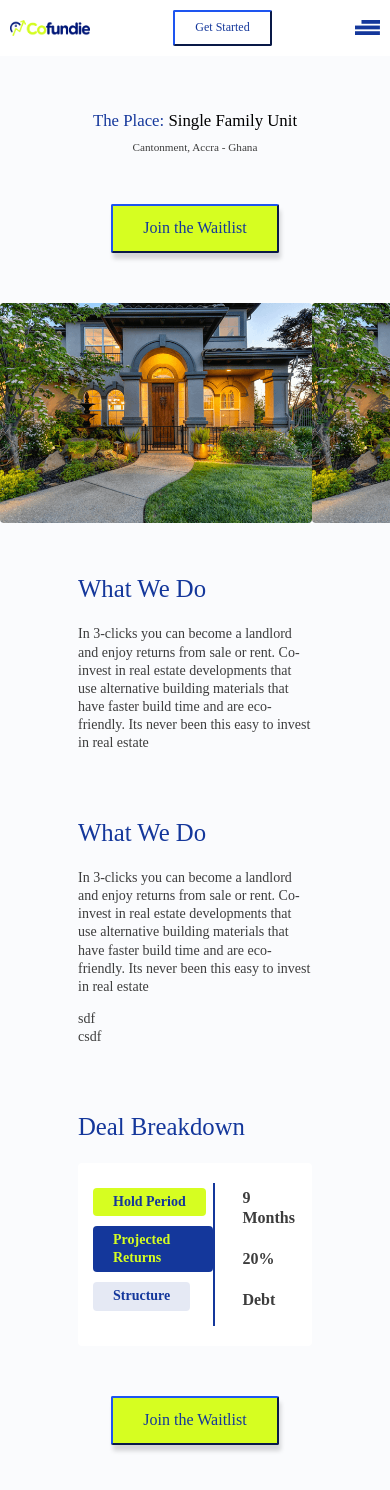
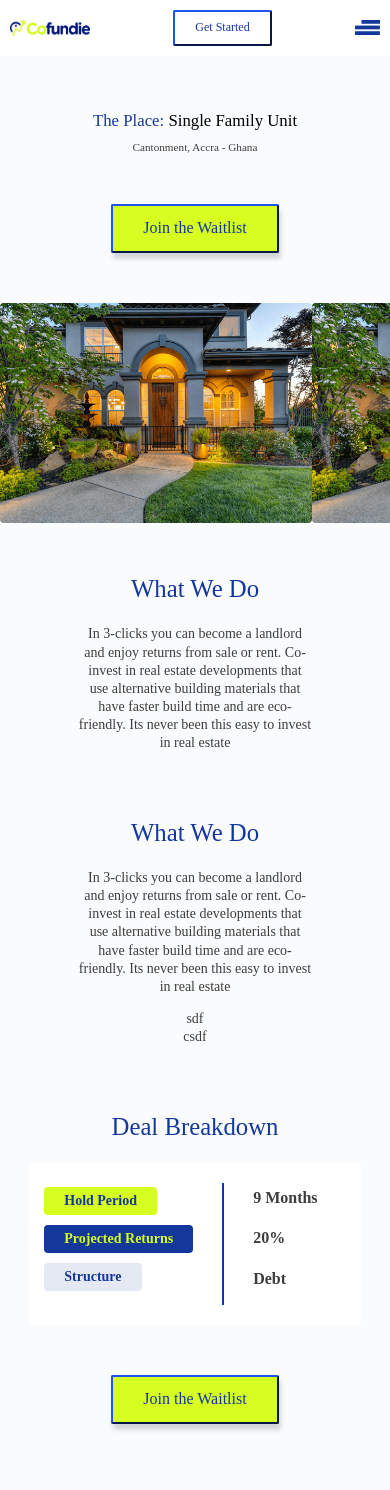
Before and after one commit to kdotamoh/cofundie, a React (Create React App) app: page /details/1 in a window 390 px wide. Shown: the top 1490 px of the page. Built offline with nearby package versions, Linux system fonts and the light colour scheme.

Commit message:
add breakpoints for styled-system

```diff
--- /dev/null
+++ b/src/app-constants/theme.js
@@ -0,0 +1,18 @@
+const theme = {
+  // This is s more varied list of breakpoints but for now, two will do
+  // breakpoints: {
+  //   xs: "0",
+  //   sm: "768px",
+  //   md: "960px",
+  //   lg: "1280px",
+  //   xl: "1920px"
+  // }
+  breakpoints: {
+    sm: "0",
+    md: "768px",
+    lg: "1280px",
+    xl: "1920px"
+  }
+};
+
+export default theme;
--- a/src/pages/DetailsPage.js
+++ b/src/pages/DetailsPage.js
@@ -72,8 +72,10 @@ const SelectedImage = styled.img`
 `;
 
 const DetailsContainer = styled(Container)`
-  width: 60vw;
   margin: 0 auto;
+
+  @media (max-width) {
+  }
 `;
 
 const DetailsSection = styled(Section)`
@@ -90,6 +92,11 @@ const DetailsSection = styled(Section)`
         content: ;
       }
     } */
+  }
+
+  @media (max-width: 768px) {
+    align-items: center;
+    text-align: center;
   }
 `;
 
@@ -127,7 +134,7 @@ const DetailsPage = () => {
           <Image src={house} />
           <Image src={house} />
         </ImageGallery>
-        <DetailsContainer>
+        <DetailsContainer width="60vw">
           <DetailsSection my="5rem" textAlign="left">
             <h3 style={{ marginBottom: "2rem" }}>What We Do</h3>
             <p>
@@ -138,7 +145,7 @@ const DetailsPage = () => {
             </p>
           </DetailsSection>
         </DetailsContainer>
-        <DetailsContainer>
+        <DetailsContainer width="60vw">
           <DetailsSection my="5rem" textAlign="left">
             <h3 style={{ marginBottom: "2rem" }}>What We Do</h3>
             <p>
@@ -154,7 +161,7 @@ const DetailsPage = () => {
             </ul>
           </DetailsSection>
         </DetailsContainer>
-        <DetailsContainer>
+        <DetailsContainer width={{ sm: "85vw", lg: "60vw" }}>
           <DetailsSection my="5rem">
             <h3 style={{ marginBottom: "2rem" }}>Deal Breakdown</h3>
             <DealBreakdown />
```
Also changed, not shown: src/App.js (+5 -3 lines).
